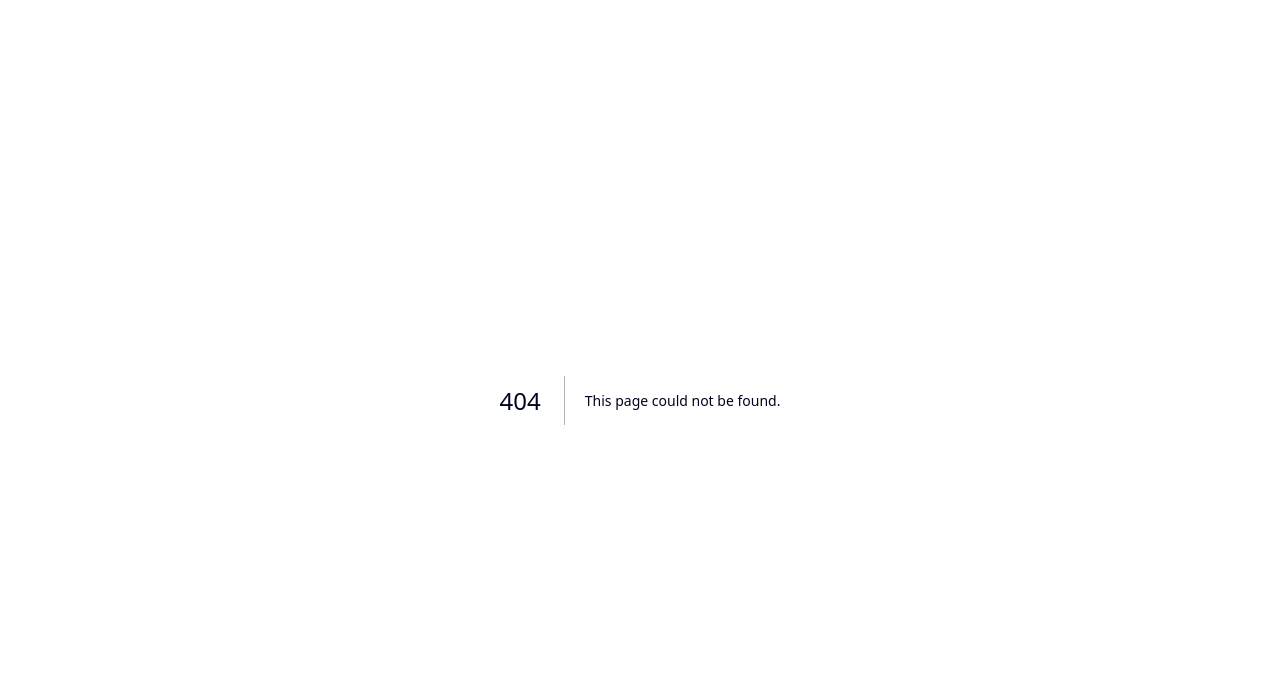
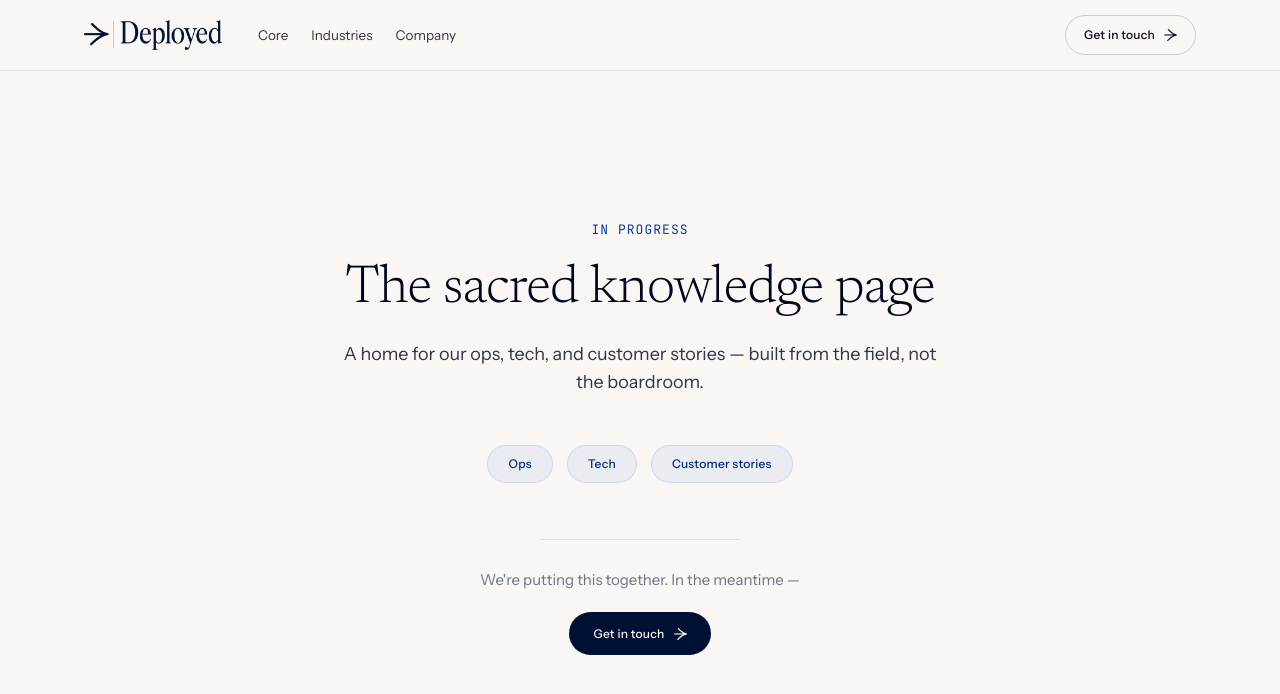
Before and after one commit to Deployed-Core/lander, a Next.js app: page /bip in a window 1280 px wide. Before the commit this address had no page. Shown: the top 694 px of the page. Built offline with nearby package versions, Linux system fonts and the light colour scheme.

Commit message:
Refactor blog links to point to the new Knowledge base page; create BipPage component with initial content and layout for the knowledge base section.

```diff
--- /dev/null
+++ b/src/app/bip/page.tsx
@@ -0,0 +1,138 @@
+import type { Metadata } from "next";
+import Link from "next/link";
+import SiteNav from "@/components/SiteNav";
+
+export const metadata: Metadata = {
+  title: "Knowledge base — In progress",
+  description:
+    "A sacred knowledge page for our ops, tech and customer stories. Coming soon.",
+};
+
+export default function BipPage() {
+  return (
+    <div style={{ background: "var(--surface-page)", minHeight: "100vh" }}>
+      <SiteNav tone="light" />
+
+      <section
+        style={{
+          minHeight: "calc(100vh - 70px)",
+          display: "flex",
+          flexDirection: "column",
+          alignItems: "center",
+          justifyContent: "center",
+          padding: "80px 24px",
+          textAlign: "center",
+        }}
+      >
+        <div style={{ maxWidth: 600 }}>
+          <span
+            style={{
+              font: "var(--mono-md)",
+              color: "var(--blue-600)",
+              textTransform: "uppercase",
+              letterSpacing: "0.08em",
+            }}
+          >
+            In progress
+          </span>
+
+          <h1
+            style={{
+              font: "var(--display-2)",
+              letterSpacing: "var(--display-track)",
+              color: "var(--text-strong)",
+              margin: "20px 0 0",
+              textWrap: "balance" as React.CSSProperties["textWrap"],
+            }}
+          >
+            The sacred knowledge page
+          </h1>
+
+          <p
+            style={{
+              font: "var(--body-lg)",
+              color: "var(--text-body)",
+              margin: "22px 0 0",
+              textWrap: "pretty" as React.CSSProperties["textWrap"],
+            }}
+          >
+            A home for our ops, tech, and customer stories — built from the
+            field, not the boardroom.
+          </p>
+
+          <div
+            style={{
+              marginTop: 48,
+              display: "flex",
+              gap: 14,
+              justifyContent: "center",
+              flexWrap: "wrap",
+            }}
+          >
+            {["Ops", "Tech", "Customer stories"].map((label) => (
+              <span
+                key={label}
+                style={{
+                  font: "var(--label)",
+                  letterSpacing: "var(--label-track)",
+                  color: "var(--blue-700)",
+                  background: "rgba(63,122,224,.08)",
+                  border: "1px solid rgba(63,122,224,.18)",
+                  borderRadius: 999,
+                  padding: "10px 20px",
+                }}
+              >
+                {label}
+              </span>
+            ))}
+          </div>
+
+          <div
+            style={{
+              marginTop: 56,
+              height: 1,
+              background: "var(--border-hairline)",
+              maxWidth: 200,
+              marginLeft: "auto",
+              marginRight: "auto",
+            }}
+          />
+
+          <p
+            style={{
+              font: "var(--body-md)",
+              color: "var(--text-muted)",
+              margin: "28px 0 0",
+            }}
+          >
+            We're putting this together. In the meantime —
+          </p>
+
+          <Link
+            href="/contact"
+            style={{
+              display: "inline-flex",
+              alignItems: "center",
+              gap: 9,
+              background: "var(--action-primary)",
+              color: "var(--paper-050)",
+              font: "var(--label)",
+              letterSpacing: "var(--label-track)",
+              padding: "14px 24px",
+              borderRadius: 999,
+              marginTop: 20,
+              transition: "background var(--dur-fast) var(--ease-out)",
+            }}
+          >
+            Get in touch
+            <img
+              src="/assets/icon-arrow-white.png"
+              alt=""
+              style={{ width: 13, height: 12, display: "block" }}
+            />
+          </Link>
+        </div>
+      </section>
+    </div>
+  );
+}
--- a/src/app/blog/page.tsx
+++ b/src/app/blog/page.tsx
@@ -662,13 +662,13 @@ export default function BlogPage() {
               Resources
             </div>
             <Link
-              href="/blog"
+              href="/bip"
               style={{
                 font: "var(--body-sm)",
                 color: "rgba(249,246,243,.78)",
               }}
             >
-              Blog
+              Knowledge base
             </Link>
           </div>
         </div>
--- a/src/app/page.tsx
+++ b/src/app/page.tsx
@@ -1022,13 +1022,13 @@ export default function Home() {
               Resources
             </div>
             <Link
-              href="/blog"
+              href="/bip"
               style={{
                 font: "var(--body-sm)",
                 color: "rgba(249,246,243,.78)",
               }}
             >
-              Blog
+              Knowledge base
             </Link>
           </div>
         </div>
--- a/src/components/AnnouncementBar.tsx
+++ b/src/components/AnnouncementBar.tsx
@@ -19,7 +19,7 @@ export default function AnnouncementBar({ tone = "light" }: { tone?: "light" | "
     >
       <span>Now taking Q4 deployment engagements</span>
       <Link
-        href="/blog"
+        href="/contact"
         style={{
           color: navy ? "var(--blue-300)" : "var(--text-strong)",
           display: "inline-flex",
@@ -30,7 +30,7 @@ export default function AnnouncementBar({ tone = "light" }: { tone?: "light" | "
           borderBottom: 0,
         }}
       >
-        Read more
+        Get in touch
         {!navy && (
           <img
             src="/assets/icon-arrow-navy.png"
--- a/src/components/BlogPostClient.tsx
+++ b/src/components/BlogPostClient.tsx
@@ -1000,7 +1000,7 @@ export default function BlogPostClient({ slug }: { slug: string }) {
 
           <div style={{ display: "grid", gap: 11, alignContent: "start" }}>
             <div style={{ font: "var(--label)", letterSpacing: "var(--label-track)", color: "rgba(249,246,243,.44)", marginBottom: 4 }}>Resources</div>
-            <Link href="/blog" style={{ font: "var(--body-sm)", color: "rgba(249,246,243,.78)" }}>Blog</Link>
+            <Link href="/bip" style={{ font: "var(--body-sm)", color: "rgba(249,246,243,.78)" }}>Knowledge base</Link>
             <a href="#" style={{ font: "var(--body-sm)", color: "rgba(249,246,243,.78)" }}>Industries</a>
             <a href="#" style={{ font: "var(--body-sm)", color: "rgba(249,246,243,.78)" }}>Security</a>
           </div>
```
